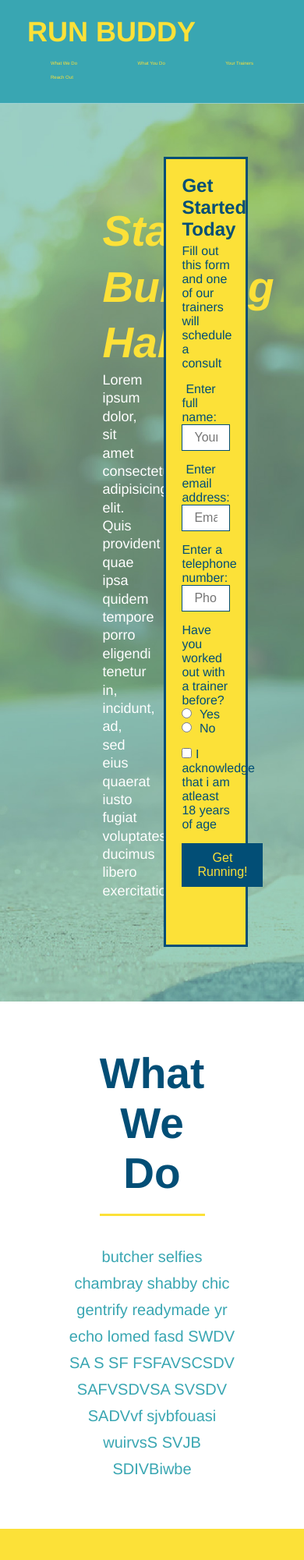
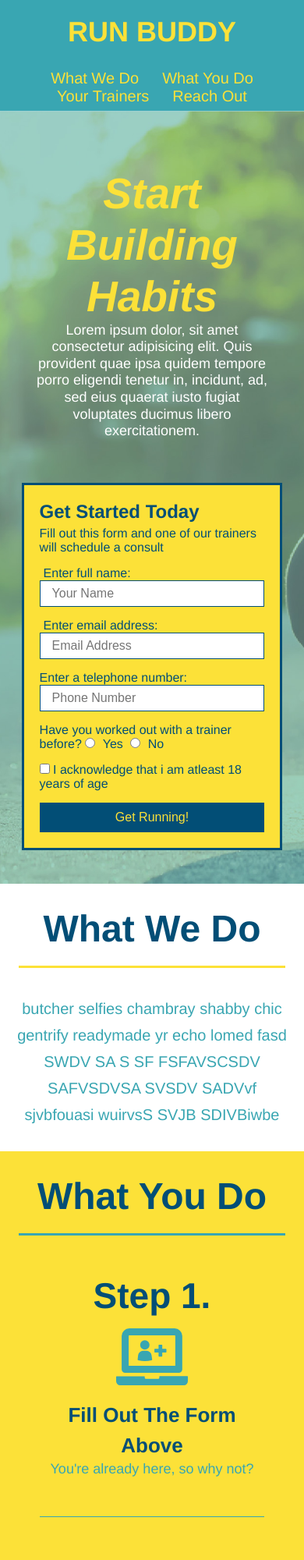
Before and after one commit to Anobregas/run-buddy, a plain HTML site: page index.html in a window 390 px wide. Shown: the top 2000 px of the page at 78% size. Drawn offline with Linux system fonts and the light colour scheme.

Commit message:
mobile freindly

```diff
--- a/assets/css/style.css
+++ b/assets/css/style.css
@@ -37,7 +37,7 @@ header nav ul{
     list-style: none;
 }
 header nav ul li a {
-    margin: 0 30px;
+    margin: 10px 15px;
     font-weight: lighter;
     font-size: 1.55vw;
 }
@@ -72,6 +72,7 @@ section {
     display: flex;
     justify-content: center;
     flex-wrap: wrap;
+    align-items: flex-start;
 }
 .hero-form {
     background-color: #fce138;
@@ -113,7 +114,7 @@ section {
     margin: 3.5%;
     color: #fff;
     font-size: 18px;
-    line-height: 1.3;
+    line-height: 1.2;
 }
 
 .hero-cta h2 {
@@ -139,7 +140,7 @@ section {
       background: #fce138;
   }
   .section-title {
-    font-size: 55px;
+    font-size: 48px;
     color: #024e76;
     border-bottom: 3px solid;
     text-align: center;
@@ -296,3 +297,99 @@ section {
       color: #024e76;
   }
   /* REACH OUT STYLES END */
+  /* Media query for smaller desktop screens and smaller */
+  @media screen and (max-width: 980px) {
+    header {
+        padding-bottom: 0;
+        justify-content: center;
+      }
+
+      header h1 {
+        width: 100%;
+        text-align: center;
+      }
+
+      header nav ul {
+        margin-top: 20px;
+        width: 100%;
+        justify-content: center;
+      }
+
+      header nav ul li a {
+        font-size: 20px;
+      }
+
+      footer h2, footer div {
+        text-align: center;
+        width: 100%;
+      }
+      .hero-cta, .hero-form {
+        width: 100%;
+      }
+
+      .hero-cta {
+        text-align: center;
+      }
+      .section-title {
+        width: 80%;
+      }
+
+      .trainer {
+        flex: 0 70%;
+      }
+
+      .contact-info iframe{
+        flex: 1 100%;
+      }
+  }
+  /* Media query for tablets and smaller*/
+  @media screen and (max-width: 768px) {
+    section {
+        padding: 30px 15px;
+      }
+      .step h3 {
+        flex: 1 100%;
+        text-align: center;
+      }
+
+      .step-info {
+        flex: 2 100%;
+        text-align: center;
+        justify-content: center;
+      }
+
+      .step-img {
+        flex: 0 32%;
+        margin-right: 0;
+        margin-top: 15px;
+        margin-bottom: 15px;
+      }
+
+      .step-text {
+        flex: 100%;
+      }
+  }
+/* media query for mobile phones or smaller*/
+@media screen and (max-width: 575px) {
+    .hero-form button {
+        width: 100%;
+    }
+    .section-title {
+        width: 95%;
+    }
+    .intro p {
+        width: 100%;
+    }
+    .trainer {
+        flex: 0 100%;
+    }
+    .contact-info {
+        text-align: center;
+    }
+    .contact-form {
+        order: 3;
+      }
+    .contact-info > * {
+        flex: 0 100%;
+    }
+}
--- a/index.html
+++ b/index.html
@@ -2,6 +2,7 @@
 <html lang="en">
     <head>
         <meta chasrset="UTF-8" />
+        <meta name="viewport" content="width=device-width, initial-scale=1.0" />
         <title>Run Buddy</title>
     <link rel="stylesheet" href="./assets/css/style.css" />
     </head>
```
Also changed, not shown: java1.html (added, +4 -0 lines), privacy-policy.html (+1 -0 lines).
